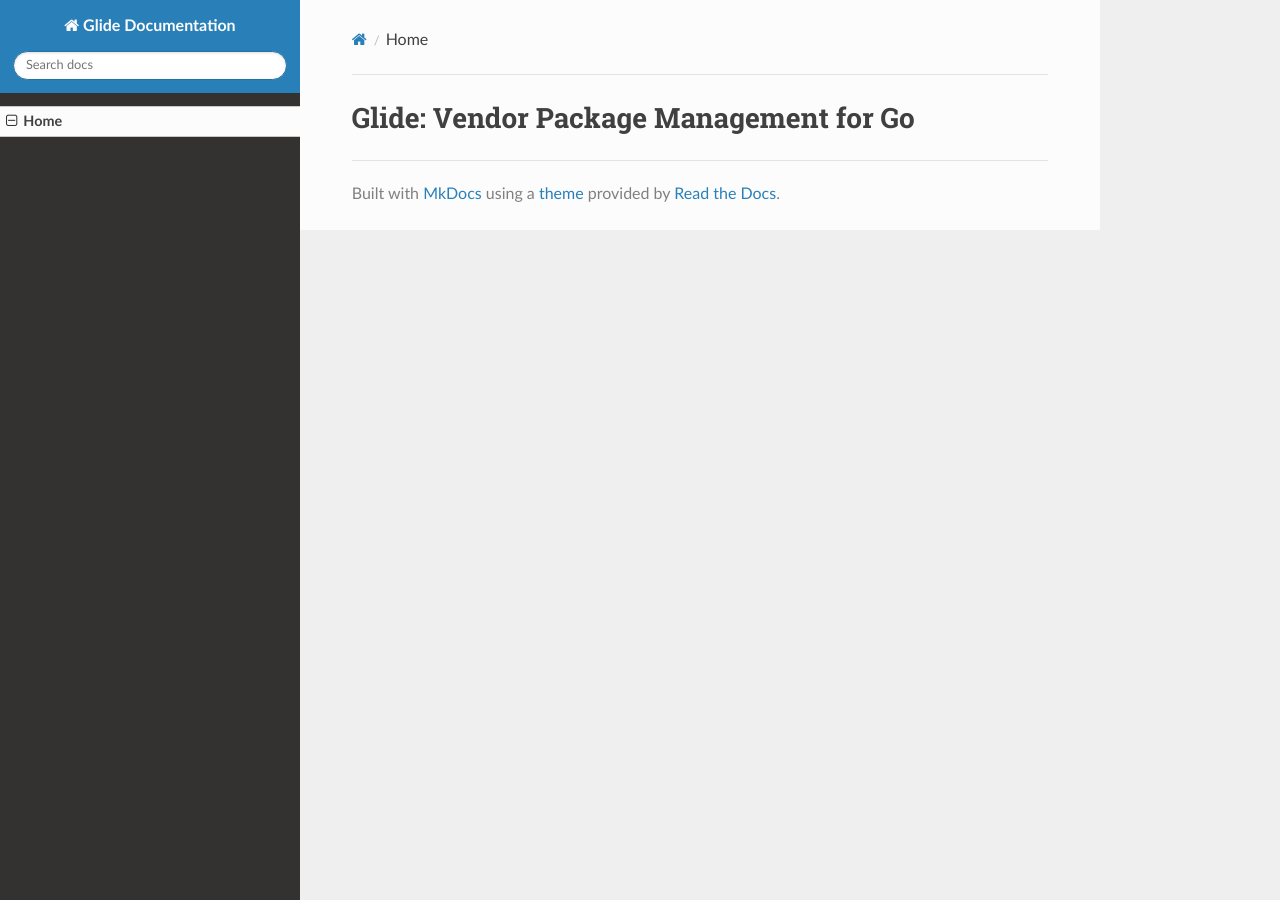
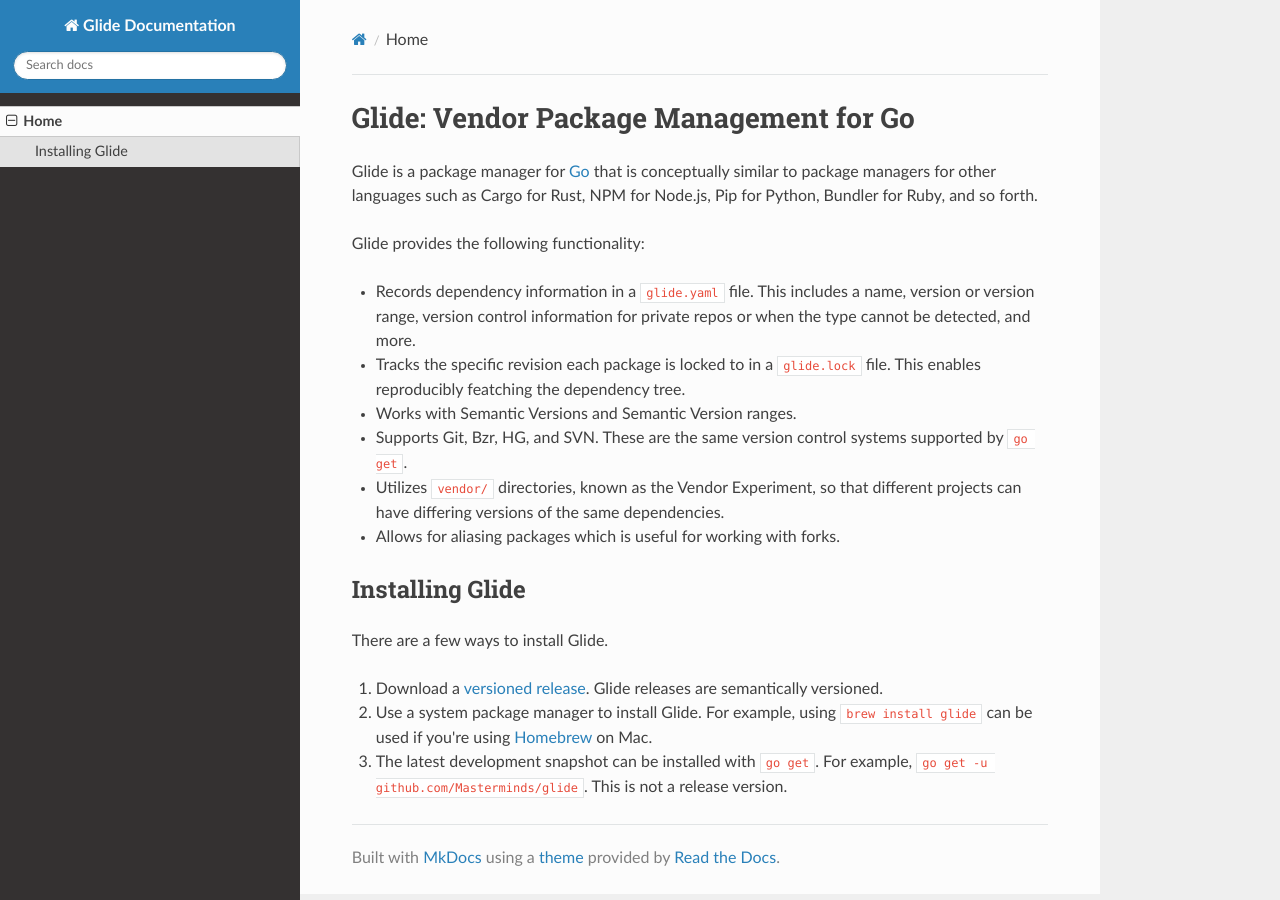
Before and after one commit to Masterminds/glide, an MkDocs documentation site: the page built from docs/index.md, in a window 1280 px wide. Built offline with MkDocs 1.6.1, drawn with Linux system fonts in a browser that asks for light colours; nearby versions of some CDN libraries; old or Windows-style settings are respelled for this version of MkDocs.

Commit message:
Updated the index for the docs

```diff
--- a/docs/index.md
+++ b/docs/index.md
@@ -1 +1,20 @@
 # Glide: Vendor Package Management for Go
+
+Glide is a package manager for [Go](https://golang.org) that is conceptually similar to package managers for other languages such as Cargo for Rust, NPM for Node.js, Pip for Python, Bundler for Ruby, and so forth.
+
+Glide provides the following functionality:
+
+* Records dependency information in a `glide.yaml` file. This includes a name, version or version range, version control information for private repos or when the type cannot be detected, and more.
+* Tracks the specific revision each package is locked to in a `glide.lock` file. This enables reproducibly featching the dependency tree.
+* Works with Semantic Versions and Semantic Version ranges.
+* Supports Git, Bzr, HG, and SVN. These are the same version control systems supported by `go get`.
+* Utilizes `vendor/` directories, known as the Vendor Experiment, so that different projects can have differing versions of the same dependencies.
+* Allows for aliasing packages which is useful for working with forks.
+
+## Installing Glide
+
+There are a few ways to install Glide.
+
+1. Download a [versioned release](https://github.com/Masterminds/glide/releases). Glide releases are semantically versioned.
+2. Use a system package manager to install Glide. For example, using `brew install glide` can be used if you're using [Homebrew](http://brew.sh) on Mac.
+3. The latest development snapshot can be installed with `go get`. For example, `go get -u github.com/Masterminds/glide`. This is not a release version.
```
